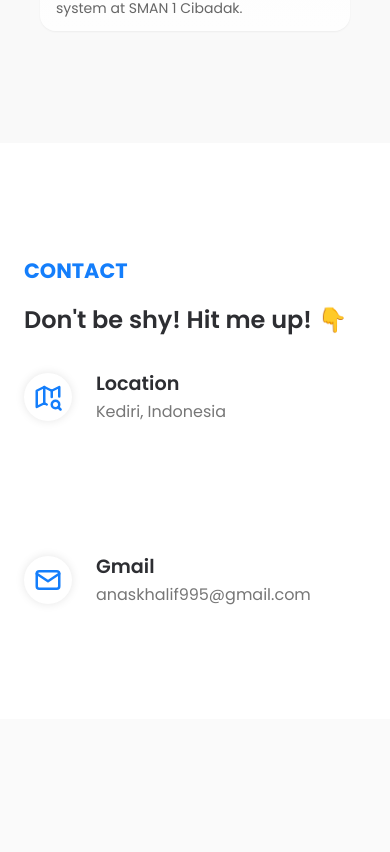
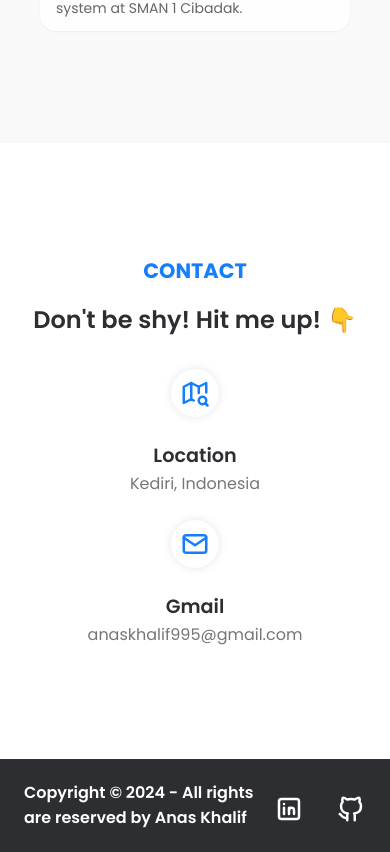
Before and after one commit to AnasKhalif/AnasKhalif, a React (Create React App) app: page / in a window 390 px wide. Shown: the part 6195-7047 px from the top of the page. Before the commit the page ends 6914 px from the top, so only its background shows below. Built offline with nearby package versions, Linux system fonts and the light colour scheme.

Commit message:
fix responsive section contact

```diff
--- a/src/components/contact/contact.css
+++ b/src/components/contact/contact.css
@@ -63,3 +63,20 @@
     font-size: 1rem;
     text-decoration: none;
 }
+
+@media (max-width: 750px) {
+    .contact__icons {
+        flex-direction: column;
+        gap: 1.5rem;
+        justify-content: center;
+        text-align: center;
+    }
+
+    .contact__title {
+        text-align: center;
+    }
+
+    .contact__icon-box {
+        flex-direction: column;
+    }
+}
--- a/src/components/footer/Footer.jsx
+++ b/src/components/footer/Footer.jsx
@@ -2,7 +2,61 @@
 import "./footer.css";
 
 const Footer = () => {
-  return <div></div>;
+  return (
+    <footer>
+      <div className="footers container">
+        <h3>Copyright © 2024 - All rights are reserved by Anas Khalif</h3>
+        <div className="footer__social">
+          <a
+            aria-label="linkedin"
+            target="_blank"
+            rel="noreferrer"
+            href="https://www.linkedin.com/in/anas-khalif-muttaqien-529587271/"
+          >
+            <svg
+              xmlns="http://www.w3.org/2000/svg"
+              width="30"
+              height="30"
+              viewBox="0 0 24 24"
+              fill="none"
+              stroke="currentColor"
+              stroke-width="2"
+              stroke-linecap="round"
+              stroke-linejoin="round"
+              class="tabler-icon tabler-icon-brand-linkedin"
+            >
+              <path d="M4 4m0 2a2 2 0 0 1 2 -2h12a2 2 0 0 1 2 2v12a2 2 0 0 1 -2 2h-12a2 2 0 0 1 -2 -2z"></path>
+              <path d="M8 11l0 5"></path>
+              <path d="M8 8l0 .01"></path>
+              <path d="M12 16l0 -5"></path>
+              <path d="M16 16v-3a2 2 0 0 0 -4 0"></path>
+            </svg>
+          </a>
+          <a
+            aria-label="github"
+            target="_blank"
+            rel="noreferrer"
+            href="https://github.com/AnasKhalif"
+          >
+            <svg
+              xmlns="http://www.w3.org/2000/svg"
+              width="30"
+              height="30"
+              viewBox="0 0 24 24"
+              fill="none"
+              stroke="currentColor"
+              stroke-width="2"
+              stroke-linecap="round"
+              stroke-linejoin="round"
+              class="tabler-icon tabler-icon-brand-github"
+            >
+              <path d="M9 19c-4.3 1.4 -4.3 -2.5 -6 -3m12 5v-3.5c0 -1 .1 -1.4 -.5 -2c2.8 -.3 5.5 -1.4 5.5 -6a4.6 4.6 0 0 0 -1.3 -3.2a4.2 4.2 0 0 0 -.1 -3.2s-1.1 -.3 -3.5 1.3a12.3 12.3 0 0 0 -6.2 0c-2.4 -1.6 -3.5 -1.3 -3.5 -1.3a4.2 4.2 0 0 0 -.1 3.2a4.6 4.6 0 0 0 -1.3 3.2c0 4.6 2.7 5.7 5.5 6c-.6 .6 -.6 1.2 -.5 2v3.5"></path>
+            </svg>
+          </a>
+        </div>
+      </div>
+    </footer>
+  );
 };
 
 export default Footer;
--- a/src/components/footer/footer.css
+++ b/src/components/footer/footer.css
@@ -0,0 +1,30 @@
+footer {
+    background-color: #2d2e32;
+    padding: 1.2rem 0;
+    width: 100%;
+}
+
+.footers {
+    align-items: center;
+    display: flex;
+    justify-content: space-between;
+}
+
+footer h3 {
+    color: #fff;
+    font-size: 1rem;
+}
+
+.footer__social {
+    align-items: center;
+    display: flex;
+    gap: 2rem;
+    justify-content: center;
+    margin-top: 1rem;
+}
+
+
+.footer__social a {
+    color: #fff;
+    font-size: 1.2rem;
+}
```
